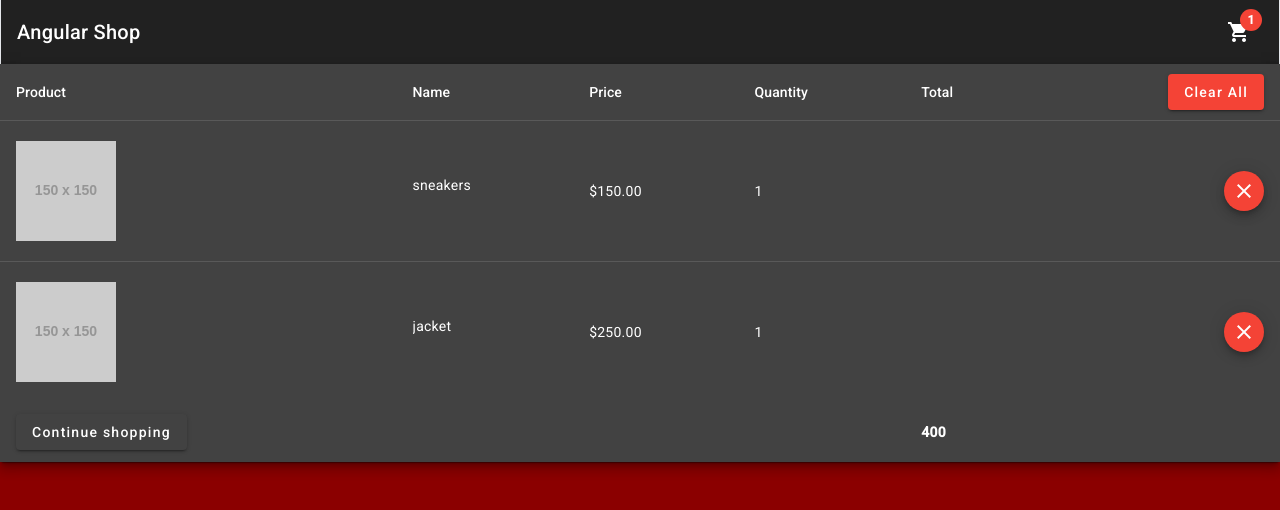
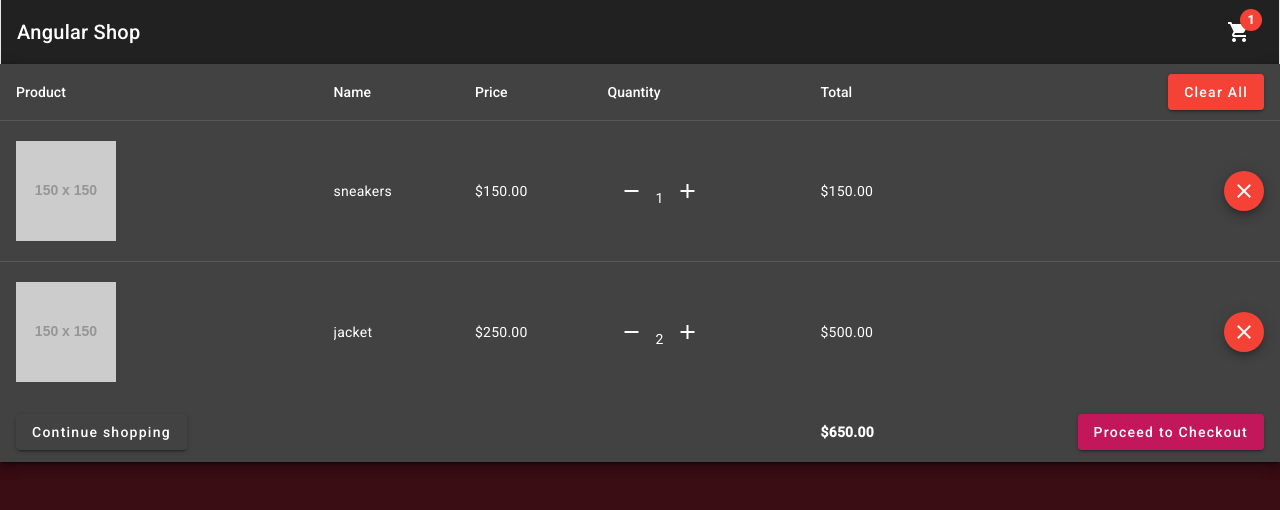
Before and after one commit to F-Dreiling/shop, an Angular app: page /cart in a window 1280 px wide. Shown: the top 510 px of the page. Built offline with nearby package versions, Linux system fonts and the light colour scheme.

Commit message:
cart style

```diff
--- a/src/app/pages/cart/cart.component.html
+++ b/src/app/pages/cart/cart.component.html
@@ -12,25 +12,33 @@
         <ng-container matColumnDef="name">
             <th mat-header-cell *matHeaderCellDef>Name</th>
             <td mat-cell *matCellDef="let element">
-                <p class="truncate max-w-xs">{{element.name}}</p>
+                <span class="truncate max-w-xs block">{{ element.name }}</span>
             </td>
             <td mat-footer-cell *matFooterCellDef></td>
         </ng-container>
         <ng-container matColumnDef="price">
             <th mat-header-cell *matHeaderCellDef>Price</th>
-            <td mat-cell *matCellDef="let element">{{element.price | currency}}</td>
+            <td mat-cell *matCellDef="let element">{{ element.price | currency }}</td>
             <td mat-footer-cell *matFooterCellDef></td>
         </ng-container>
         <ng-container matColumnDef="quantity">
             <th mat-header-cell *matHeaderCellDef>Quantity</th>
-            <td mat-cell *matCellDef="let element">{{element.quantity}}</td>
+            <td mat-cell *matCellDef="let element">
+                <button mat-icon-button>
+                    <mat-icon>remove</mat-icon>
+                </button>
+                <span>{{ element.quantity }}</span>
+                <button mat-icon-button>
+                    <mat-icon>add</mat-icon>
+                </button>
+            </td>
             <td mat-footer-cell *matFooterCellDef></td>
         </ng-container>
         <ng-container matColumnDef="total">
             <th mat-header-cell *matHeaderCellDef>Total</th>
-            <td mat-cell *matCellDef="let element">{{element.total}}</td>
+            <td mat-cell *matCellDef="let element">{{ (element.quantity * element.price) | currency }}</td>
             <td mat-footer-cell *matFooterCellDef>
-                <span class="font-bold py-5 block">{{ getTotal(cart.items) }}</span>
+                <span class="font-bold py-5 block">{{ getTotal(cart.items) | currency }}</span>
             </td>
         </ng-container>
         <ng-container matColumnDef="action">
@@ -42,7 +50,9 @@
                     <mat-icon>close</mat-icon>
                 </button>
             </td>
-            <td mat-footer-cell *matFooterCellDef></td>
+            <td mat-footer-cell *matFooterCellDef>
+                <button mat-raised-button color="primary" class="float-right">Proceed to Checkout</button>
+            </td>
         </ng-container>
 
         <tr mat-header-row *matHeaderRowDef="displayedColumns"></tr>
--- a/src/app/pages/cart/cart.component.ts
+++ b/src/app/pages/cart/cart.component.ts
@@ -16,7 +16,7 @@ export class CartComponent implements OnInit {
     { product: 'https://placehold.co/150',
     name: 'jacket',
     price: 250,
-    quantity: 1,
+    quantity: 2,
     id: 2 }
   ] };
 
--- a/src/styles.css
+++ b/src/styles.css
@@ -5,4 +5,4 @@
 @tailwind utilities;
 
 html, body { height: 100%; }
-body { margin: 0; font-family: Roboto, "Helvetica Neue", sans-serif; background-color: darkred; }
+body { margin: 0; font-family: Roboto, "Helvetica Neue", sans-serif; background-color: rgb(58, 12, 20); }
```
